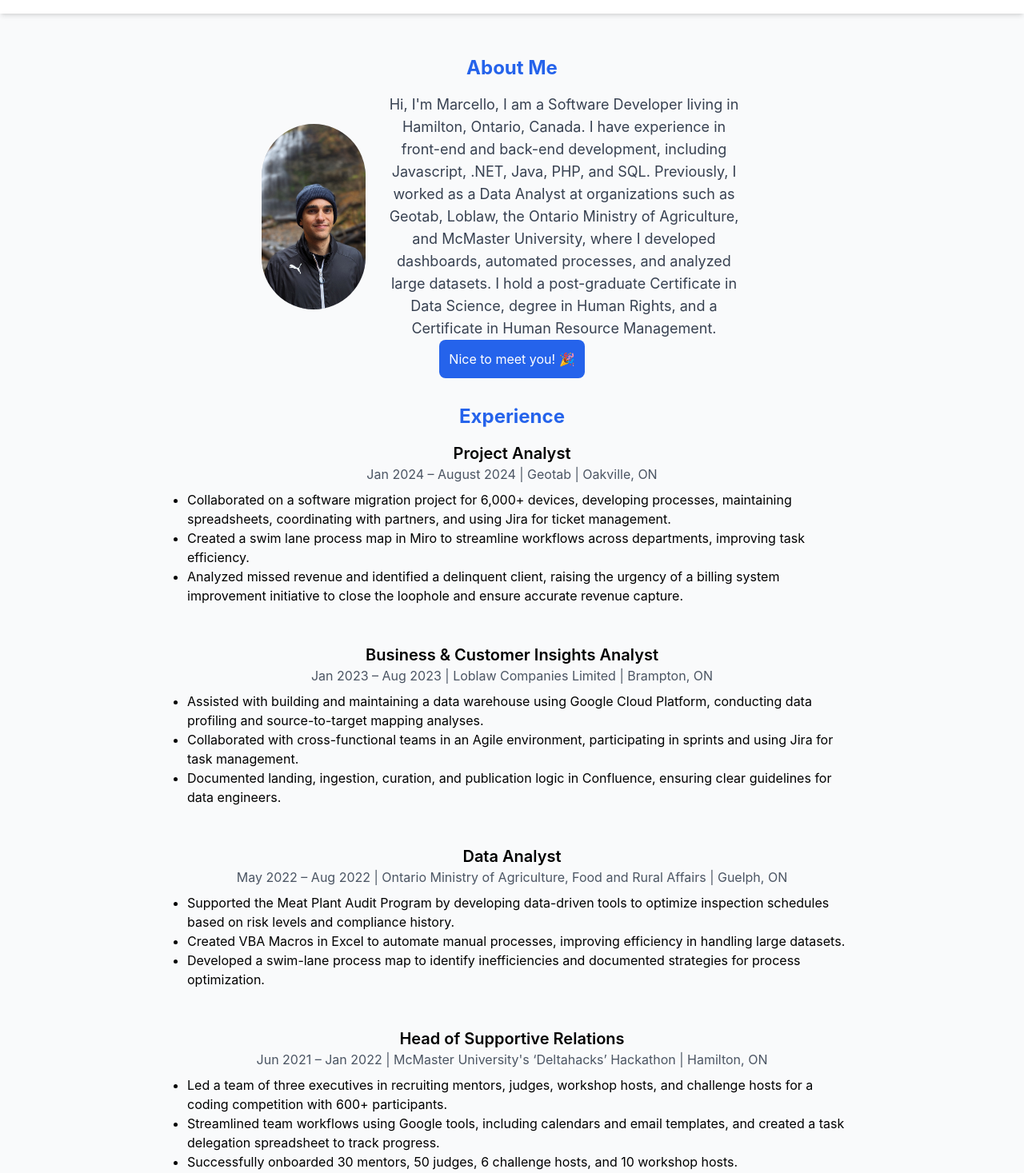
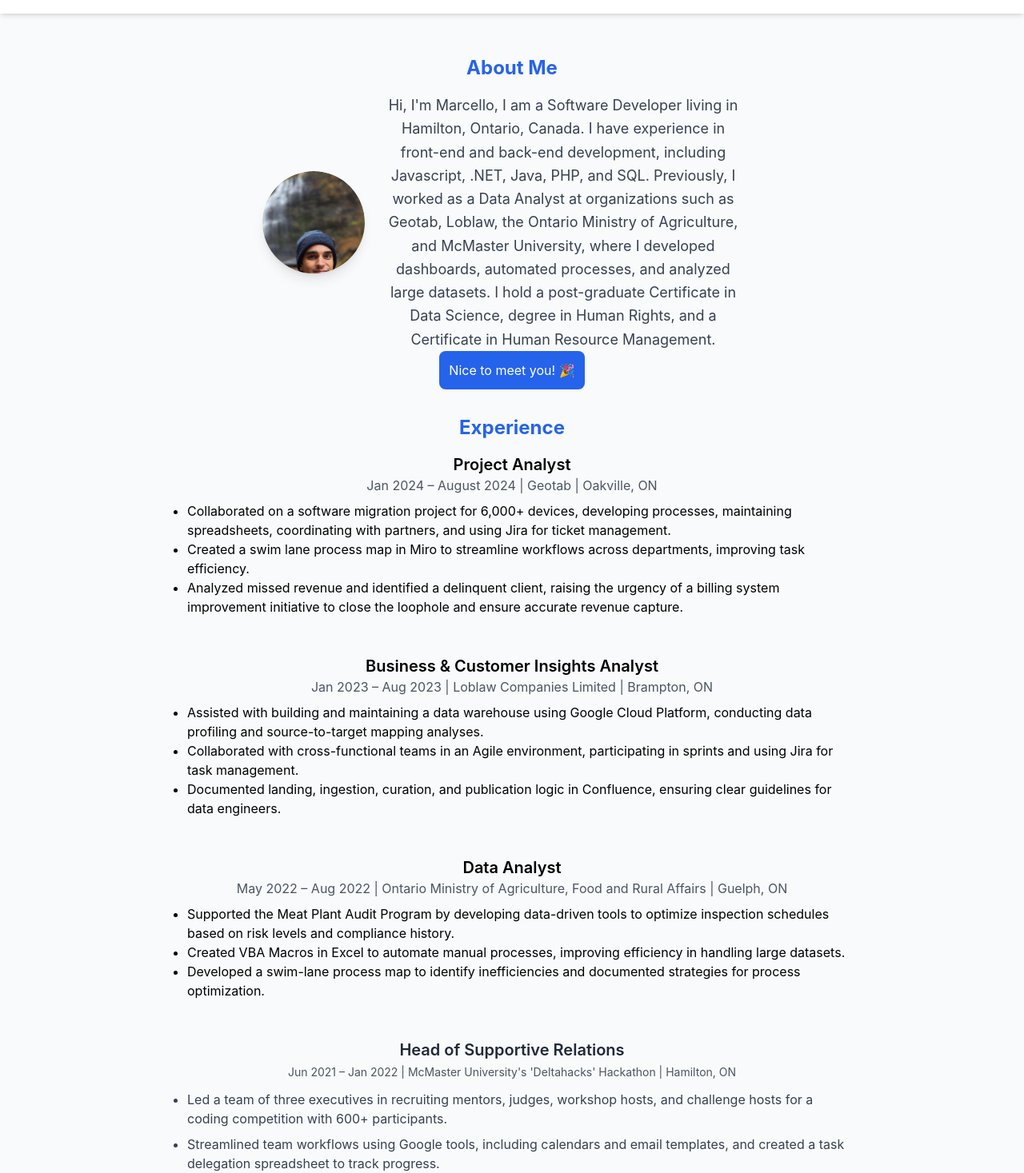
Before and after one commit to MarcelloDe/my-website, a Next.js app: page / in a window 1280 px wide. Shown: the part 43-1510 px from the top of the page at 80% size. Built offline with nearby package versions, Linux system fonts and the light colour scheme.

Commit message:
minor fixes

```diff
--- a/src/app/layout.tsx
+++ b/src/app/layout.tsx
@@ -4,8 +4,28 @@
 import Navbar from "./components/Navbar";
 
 export const metadata: Metadata = {
-  title: "My Website",
-  description: "A personal website for projects and notes",
+  title: "Marcello De Filippis | Software Developer",
+  description: "Portfolio of Marcello De Filippis - Software Developer with experience in front-end and back-end development, including Javascript, .NET, Java, PHP, and SQL. Former Data Analyst at Geotab, Loblaw, and McMaster University.",
+  keywords: ["Marcello De Filippis", "Software Developer", "Data Analyst", "Hamilton Ontario", "Web Development", "Software Engineering"],
+  authors: [{ name: "Marcello De Filippis" }],
+  creator: "Marcello De Filippis",
+  openGraph: {
+    title: "Marcello De Filippis | Software Developer",
+    description: "Software Developer with experience in front-end and back-end development, including Javascript, .NET, Java, PHP, and SQL.",
+    url: "https://marcellode.github.io/my-website/",
+    siteName: "Marcello De Filippis Portfolio",
+    locale: "en_US",
+    type: "website",
+  },
+  twitter: {
+    card: "summary_large_image",
+    title: "Marcello De Filippis | Software Developer",
+    description: "Software Developer with experience in front-end and back-end development.",
+  },
+  robots: {
+    index: true,
+    follow: true,
+  },
 };
 
 export default function RootLayout({
--- a/src/app/page.tsx
+++ b/src/app/page.tsx
@@ -44,18 +44,19 @@
             <h2 className="text-2xl font-bold text-blue-600 mb-4">About Me</h2>
 
             <div className="flex flex-col md:flex-row items-center justify-center gap-6">
-              {/* Placeholder for Profile Image */}
-              <div className="w-30 h-30 bg-gray-300 rounded-full flex items-center justify-center text-gray-700">
+              {/* Profile Image */}
+              <div className="relative w-32 h-32 rounded-full overflow-hidden shadow-lg">
                 <Image
                   src="/profile.jpg"
                   alt="Marcello De Filippis"
-                  width={130} // Set appropriate dimensions
-                  height={40}
-                  className="rounded-full"
+                  width={130}
+                  height={130}
+                  className="rounded-full object-cover"
+                  priority
                 />
               </div>
 
-              <p className="text-lg text-gray-700 max-w-md">
+              <p className="text-lg text-gray-700 max-w-md leading-relaxed">
                 Hi, I&apos;m Marcello, I am a Software Developer living in
                 Hamilton, Ontario, Canada. I have experience in front-end and
                 back-end development, including Javascript, .NET, Java, PHP, and
@@ -155,15 +156,15 @@
               </div>
 
               {/* Head of Supportive Relations */}
-              <div>
-                <h3 className="text-xl font-semibold">
+              <div className="pb-6 border-b border-gray-200">
+                <h3 className="text-xl font-semibold text-gray-800">
                   Head of Supportive Relations
                 </h3>
-                <p className="text-gray-600">
-                  Jun 2021 – Jan 2022 | McMaster University&apos;s ‘Deltahacks’
+                <p className="text-gray-600 text-sm mt-1">
+                  Jun 2021 – Jan 2022 | McMaster University&apos;s &apos;Deltahacks&apos;
                   Hackathon | Hamilton, ON
                 </p>
-                <ul className="list-disc pl-5 mt-2 text-left">
+                <ul className="list-disc pl-5 mt-3 text-left space-y-2 text-gray-700">
                   <li>
                     Led a team of three executives in recruiting mentors,
                     judges, workshop hosts, and challenge hosts for a coding
```
Also changed, not shown: 1 other file (tests, documents, lock files or other folders).
